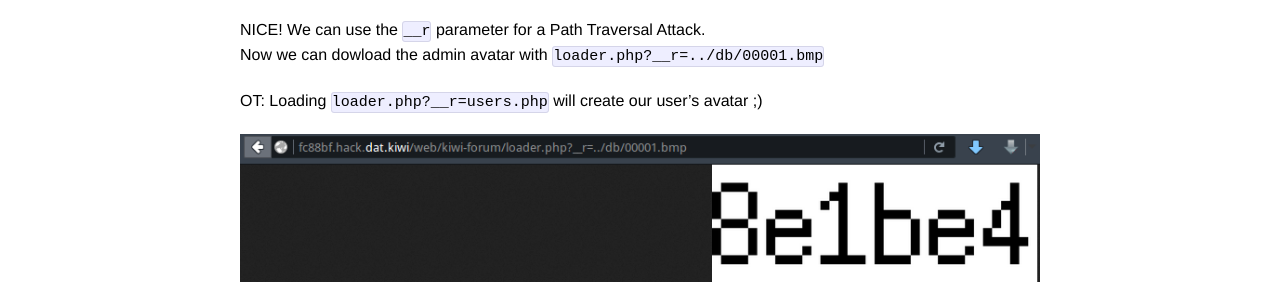
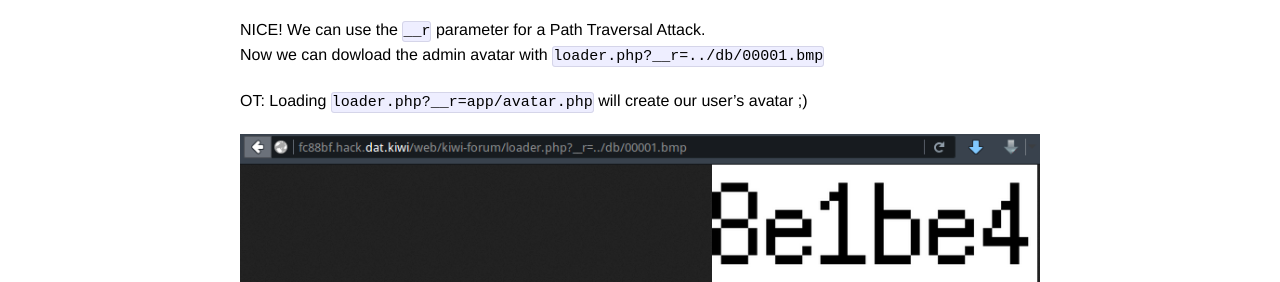
Before and after one commit to PequalsNP-team/pequalsnp-team.github.io, a Jekyll site: the page built from _posts/2015-11-22-kiwiforum1.md, in a window 1280 px wide. Shown: the part 1369-1651 px from the top of the page. Built offline with Jekyll 4.4.1, drawn with Linux system fonts in a browser that asks for light colours; comment, search, counter and statistics services are not loaded.

Commit message:
kiwiforum

```diff
--- a/_posts/2015-11-22-kiwiforum1.md
+++ b/_posts/2015-11-22-kiwiforum1.md
@@ -56,7 +56,7 @@ else
 NICE! We can use the `__r` parameter for a Path Traversal Attack.<br/>
 Now we can dowload the admin avatar with `loader.php?__r=../db/00001.bmp`
 
-OT: Loading `loader.php?__r=users.php` will create our user's avatar ;)
+OT: Loading `loader.php?__r=app/avatar.php` will create our user's avatar ;)
 
 ![Kiwiforum]({{ site.url }}/assets/kiwiforum.png){: .center-image }
 
```
